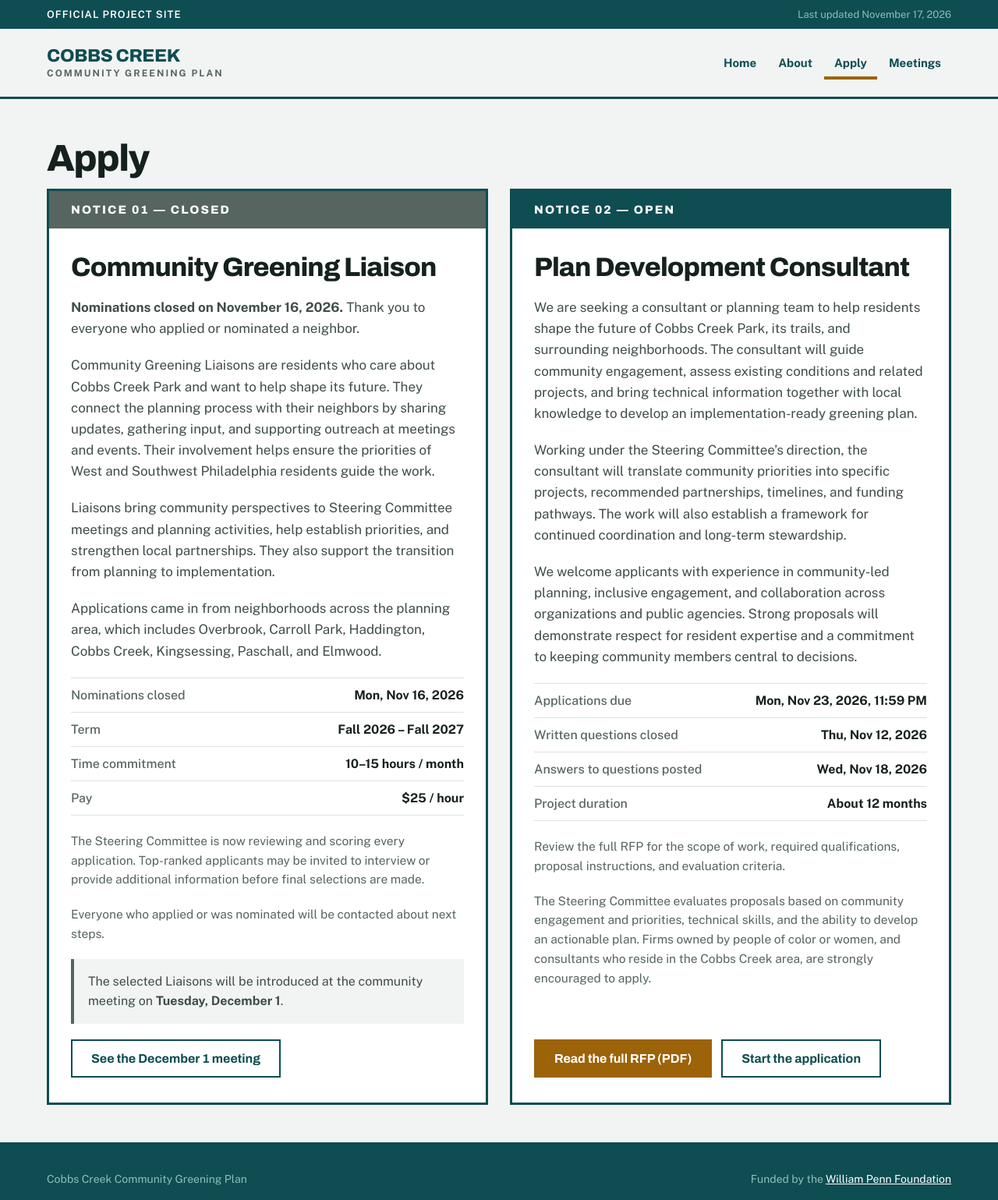
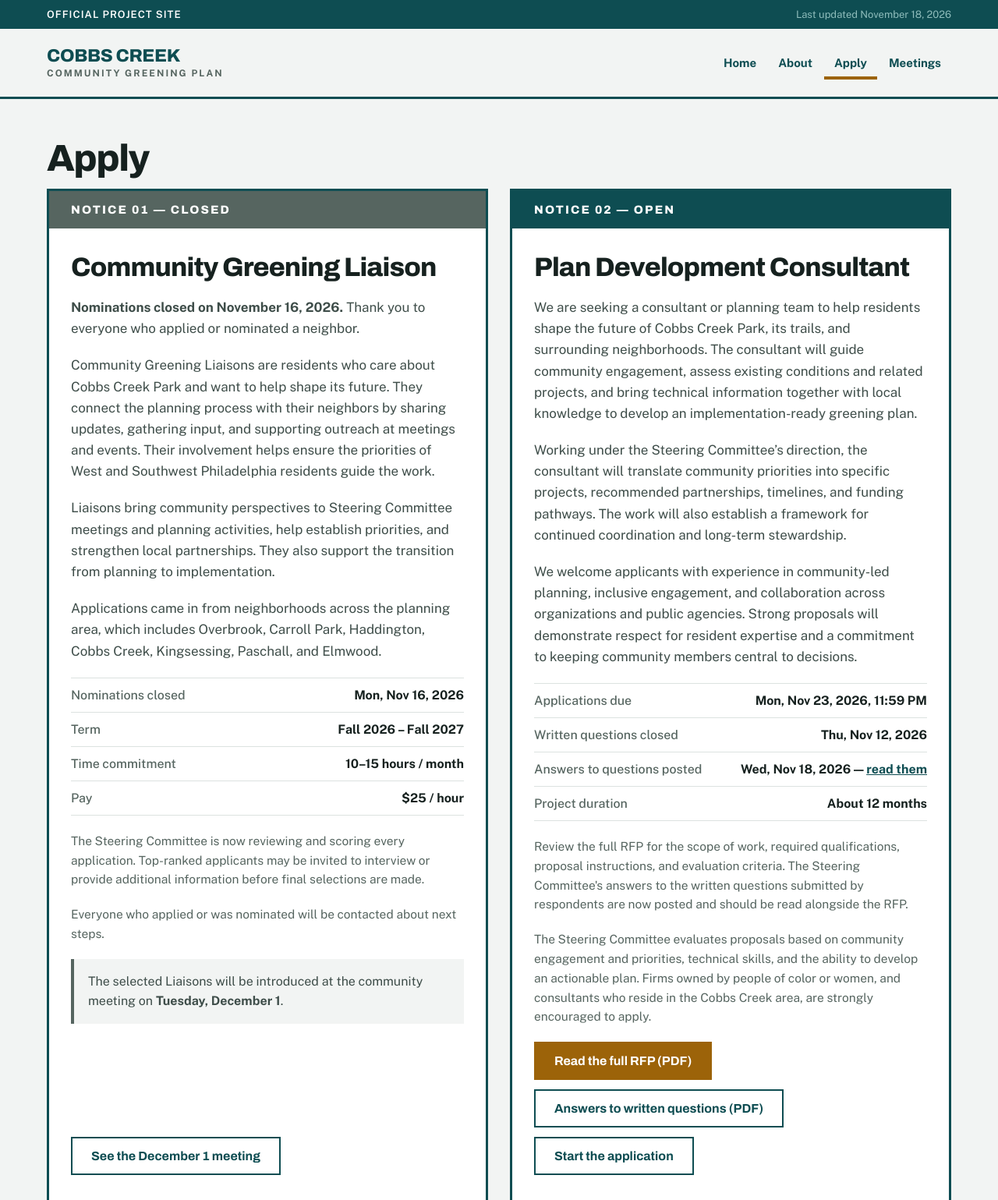
Before and after one commit to jarrynight/cobbs-creek-greening, a plain HTML site: page apply.html in a window 1280 px wide. Shown: the top 1539 px of the page at 78% size. Drawn offline with nearby package versions, Linux system fonts and the light colour scheme.

Commit message:
Add files via upload

```diff
--- a/apply.html
+++ b/apply.html
@@ -57,7 +57,7 @@ a.footer-link:hover { color: #F0C178; }
   <div style="background: #0E4D52; color: #FFFFFF">
     <div style="max-width: 1160px; margin: 0 auto; padding: 11px 32px; display: flex; flex-wrap: wrap; gap: 8px 24px; align-items: center; justify-content: space-between">
       <p style="margin: 0; font-size: 13px; font-weight: 600; letter-spacing: 0.08em; text-transform: uppercase">Official project site</p>
-      <p style="margin: 0; font-size: 13px; color: #8FBDBC">Last updated November 17, 2026</p>
+      <p style="margin: 0; font-size: 13px; color: #8FBDBC">Last updated November 18, 2026</p>
     </div>
   </div>
 
@@ -123,14 +123,15 @@ a.footer-link:hover { color: #F0C178; }
             <tbody>
               <tr style="border-top: 1px solid #DCE2E0"><th scope="row" style="font-weight: 500; color: #566560; padding: 12px 0; width: 50%">Applications due</th><td style="text-align: right; font-weight: 700; padding: 12px 0">Mon, Nov 23, 2026, 11:59 PM</td></tr>
               <tr style="border-top: 1px solid #DCE2E0"><th scope="row" style="font-weight: 500; color: #566560; padding: 12px 0">Written questions closed</th><td style="text-align: right; font-weight: 700; padding: 12px 0">Thu, Nov 12, 2026</td></tr>
-              <tr style="border-top: 1px solid #DCE2E0"><th scope="row" style="font-weight: 500; color: #566560; padding: 12px 0">Answers to questions posted</th><td style="text-align: right; font-weight: 700; padding: 12px 0">Wed, Nov 18, 2026</td></tr>
+              <tr style="border-top: 1px solid #DCE2E0"><th scope="row" style="font-weight: 500; color: #566560; padding: 12px 0">Answers to questions posted</th><td style="text-align: right; font-weight: 700; padding: 12px 0">Wed, Nov 18, 2026 &mdash; <a href="Cobbs_Creek_Greening_RFP_Responses_to_Written_Questions_Nov_2026.pdf" style="color: #0E4D52">read them</a></td></tr>
               <tr style="border-top: 1px solid #DCE2E0; border-bottom: 1px solid #DCE2E0"><th scope="row" style="font-weight: 500; color: #566560; padding: 12px 0">Project duration</th><td style="text-align: right; font-weight: 700; padding: 12px 0">About 12 months</td></tr>
             </tbody>
           </table>
-          <p style="margin: 0; font-size: 15.5px; line-height: 1.6; color: #566560">Review the full RFP for the scope of work, required qualifications, proposal instructions, and evaluation criteria.</p>
+          <p style="margin: 0; font-size: 15.5px; line-height: 1.6; color: #566560">Review the full RFP for the scope of work, required qualifications, proposal instructions, and evaluation criteria. The Steering Committee's answers to the written questions submitted by respondents are now posted and should be read alongside the RFP.</p>
           <p style="margin: 0; font-size: 15.5px; line-height: 1.6; color: #566560">The Steering Committee evaluates proposals based on community engagement and priorities, technical skills, and the ability to develop an actionable plan. Firms owned by people of color or women, and consultants who reside in the Cobbs Creek area, are strongly encouraged to apply.</p>
           <div style="margin-top: auto; display: flex; flex-wrap: wrap; gap: 12px">
             <a href="Cobbs_Creek_Greening_RFP_Oct_2026_FINAL_updated_dates_v5.pdf" style="display: inline-block; background: #9C6309; color: #FFFFFF; text-decoration: none; font-family: Archivo, sans-serif; font-size: 16px; font-weight: 700; padding: 16px 26px">Read the full RFP (PDF)</a>
+            <a href="Cobbs_Creek_Greening_RFP_Responses_to_Written_Questions_Nov_2026.pdf" style="display: inline-block; background: #FFFFFF; color: #0E4D52; text-decoration: none; font-family: Archivo, sans-serif; font-size: 16px; font-weight: 700; padding: 14px 24px; border: 2px solid #0E4D52">Answers to written questions (PDF)</a>
             <a href="https://watercenter.sas.upenn.edu/news/2026/09/28/deadline-extended-seeking-consultant-cobbs-creek-community-greening-plan" style="display: inline-block; background: #FFFFFF; color: #0E4D52; text-decoration: none; font-family: Archivo, sans-serif; font-size: 16px; font-weight: 700; padding: 14px 24px; border: 2px solid #0E4D52">Start the application</a>
           </div>
         </div>
```
Also changed, not shown: 1 other file.
